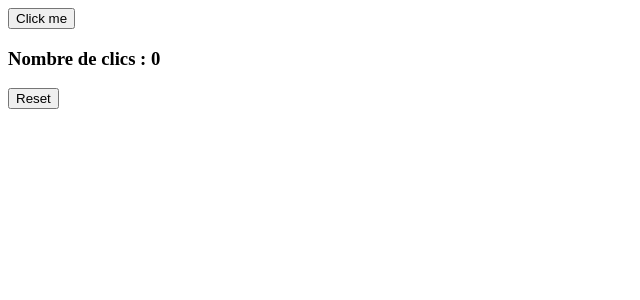
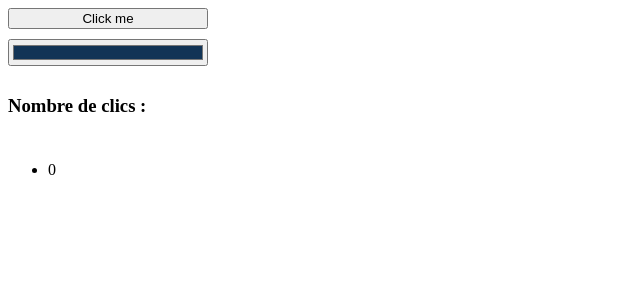
Before and after one commit to YnovTls/angular_course, an Angular app: page / in a window 1280 px wide. Shown: the top 300 px of the page, without its empty margins (0-640 px from the left). Built offline with nearby package versions, Linux system fonts and the light colour scheme.

Commit message:
Add Directive

```diff
--- a/src/app/app.component.html
+++ b/src/app/app.component.html
@@ -1,5 +1,11 @@
 <button (click)="click()">Click me</button>
 
-<app-child [clicksAmount]="amount" (reset)="reset($event)">
+<input type="color" [(ngModel)]="color" />
+
+<app-child [clicksAmount]="amount" [color]="color" (reset)="reset($event)">
   <span title>Nombre de clics : </span>
 </app-child>
+
+<ul>
+  <li *ngFor="let item of list">{{ item }}</li>
+</ul>
--- a/src/app/app.component.scss
+++ b/src/app/app.component.scss
@@ -0,0 +1,10 @@
+:host {
+  display: flex;
+  flex-direction: column;
+  gap: 10px;
+  width: 200px;
+
+  input {
+    width: 100%;
+  }
+}
--- a/src/app/app.component.ts
+++ b/src/app/app.component.ts
@@ -7,13 +7,17 @@ import { Component } from "@angular/core";
 })
 export class AppComponent {
   public amount: number = 0;
+  public color: string = "#123456";
+  public list: number[] = [0];
 
   public click(): void {
     this.amount++;
+    this.list.push(this.amount + this.list[this.amount - 1]);
   }
 
   public reset(value: number): void {
     console.log(value);
     this.amount = 0;
+    this.list.push(0);
   }
 }
--- a/src/app/child/child.component.html
+++ b/src/app/child/child.component.html
@@ -1,6 +1,6 @@
-<h3>
+<button (click)="resetAmount()" *ngIf="clicksAmount > 0">Reset</button>
+
+<h3 [ngStyle]="{ 'text-decoration': clicksAmount > 0 ? 'underline' : 'none' }">
   <ng-content select="[title]"></ng-content>
-  <span>{{ clicksAmount }}</span>
+  <span [ngClass]="{ hidden: clicksAmount === 0 }" appHighlight [color]="color">{{ clicksAmount }}</span>
 </h3>
-
-<button (click)="resetAmount()">Reset</button>
--- a/src/app/child/child.component.scss
+++ b/src/app/child/child.component.scss
@@ -0,0 +1,7 @@
+.hidden {
+  display: none;
+}
+
+button {
+  width: 100%;
+}
--- a/src/app/child/child.component.ts
+++ b/src/app/child/child.component.ts
@@ -7,6 +7,7 @@ import { Component, EventEmitter, Input, OnInit, Output } from "@angular/core";
 })
 export class ChildComponent implements OnInit {
   @Input() clicksAmount: number = 0;
+  @Input() color: string = "#123456";
   @Output() reset: EventEmitter<number> = new EventEmitter<number>();
 
   constructor() {}
--- /dev/null
+++ b/src/app/highlight.directive.ts
@@ -0,0 +1,20 @@
+import { Directive, ElementRef, HostListener, Input } from "@angular/core";
+
+@Directive({
+  selector: "[appHighlight]",
+})
+export class HighlightDirective {
+  @Input() color = "#123456";
+
+  constructor(private el: ElementRef) {}
+
+  @HostListener("mouseenter") onMouseEnter() {
+    this.el.nativeElement.style.backgroundColor = this.color;
+    this.el.nativeElement.style.color = "#ffffff";
+  }
+
+  @HostListener("mouseleave") onMouseLeave() {
+    this.el.nativeElement.style.backgroundColor = "#ffffff";
+    this.el.nativeElement.style.color = "#000000";
+  }
+}
```
Also changed, not shown: src/app/app.module.ts (+5 -3 lines).
